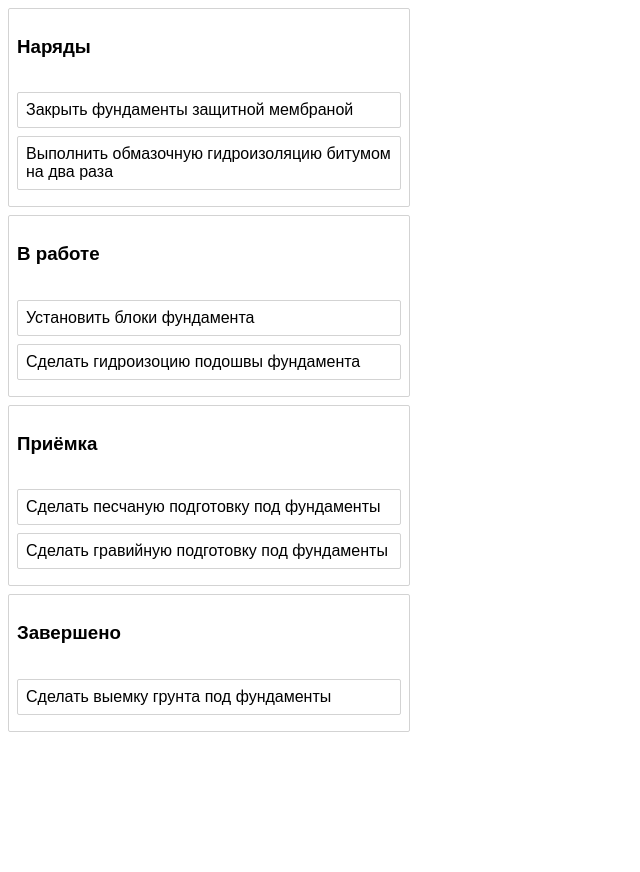
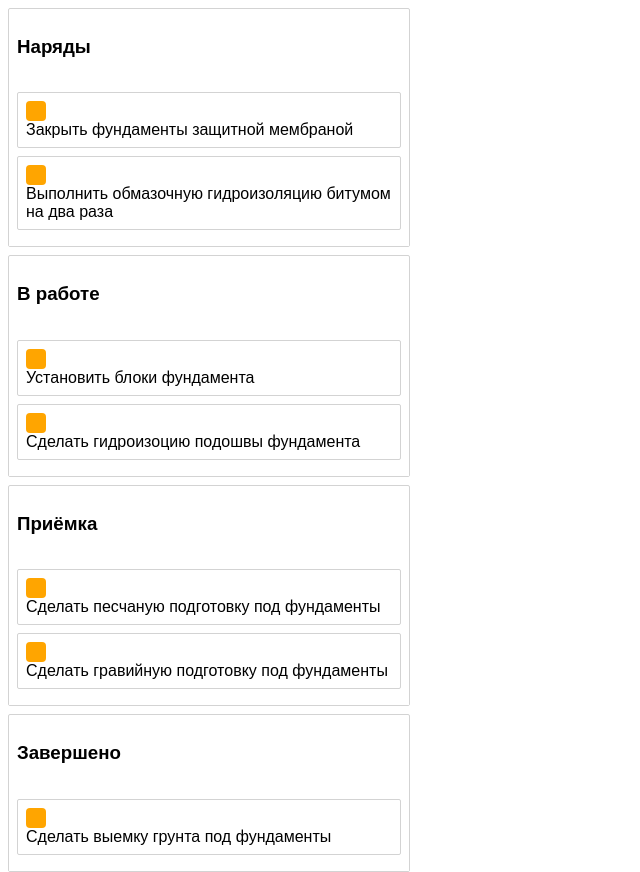
Before and after one commit to IgorSushko1/StroyReactm06y20, a React app in the folder client/: page / in a window 1280 px wide. Shown: the whole page, without its empty margins (0-640 px from the left). Before the commit the page ends 808 px from the top, so only its background shows below. Built offline with nearby package versions, Linux system fonts and the light colour scheme.

Commit message:
Snapshot and DragHandle

```diff
--- a/client/src/lessonsComponents/Column.jsx
+++ b/client/src/lessonsComponents/Column.jsx
@@ -18,6 +18,8 @@ const Title = styled.h3`
 
 const TaskList = styled.div`
   padding: 8px;
+  transition: background-color 0.2s ease;
+  background-color: ${(props) => (props.isDraggingOver ? 'skyblue' : 'white')};
 `;
 
 class Column extends React.Component {
@@ -26,8 +28,12 @@ class Column extends React.Component {
       <Container>
         <Title>{this.props.column.title}</Title>
         <Droppable droppableId={this.props.column.id}>
-          {(provided) => (
-            <TaskList ref={provided.innerRef} {...provided.droppableProps}>
+          {(provided, snapshot) => (
+            <TaskList
+              ref={provided.innerRef}
+              {...provided.droppableProps}
+              isDraggingOver={snapshot.isDraggingOver}
+            >
               {this.props.tasks.map((task, index) => (
                 <Task key={task.id} task={task} index={index} />
               ))}
--- a/client/src/lessonsComponents/Task.jsx
+++ b/client/src/lessonsComponents/Task.jsx
@@ -8,19 +8,29 @@ const Container = styled.div`
   border-radius: 2px;
   padding: 8px;
   margin-bottom: 8px;
-  background-color: white;
+  background-color: ${(props) => (props.isDragging ? 'lightgreen' : 'white')};
+`;
+
+const Handle = styled.div`
+  width: 20px;
+  height: 20px;
+  background-color: orange;
+  border-radius: 4px;
+  margin-right: 8px;
 `;
 
 export default class Tasks extends React.Component {
   render() {
     return (
       <Draggable draggableId={this.props.task.id} index={this.props.index}>
-        {(provided) => (
+        {(provided, snapshot) => (
           <Container
             {...provided.draggableProps}
-            {...provided.dragHandleProps}
+            // {...provided.dragHandleProps}
             ref={provided.innerRef}
+            isDragging={snapshot.isDragging}
           >
+            <Handle {...provided.dragHandleProps} />
             {this.props.task.content}
           </Container>
         )}
```
